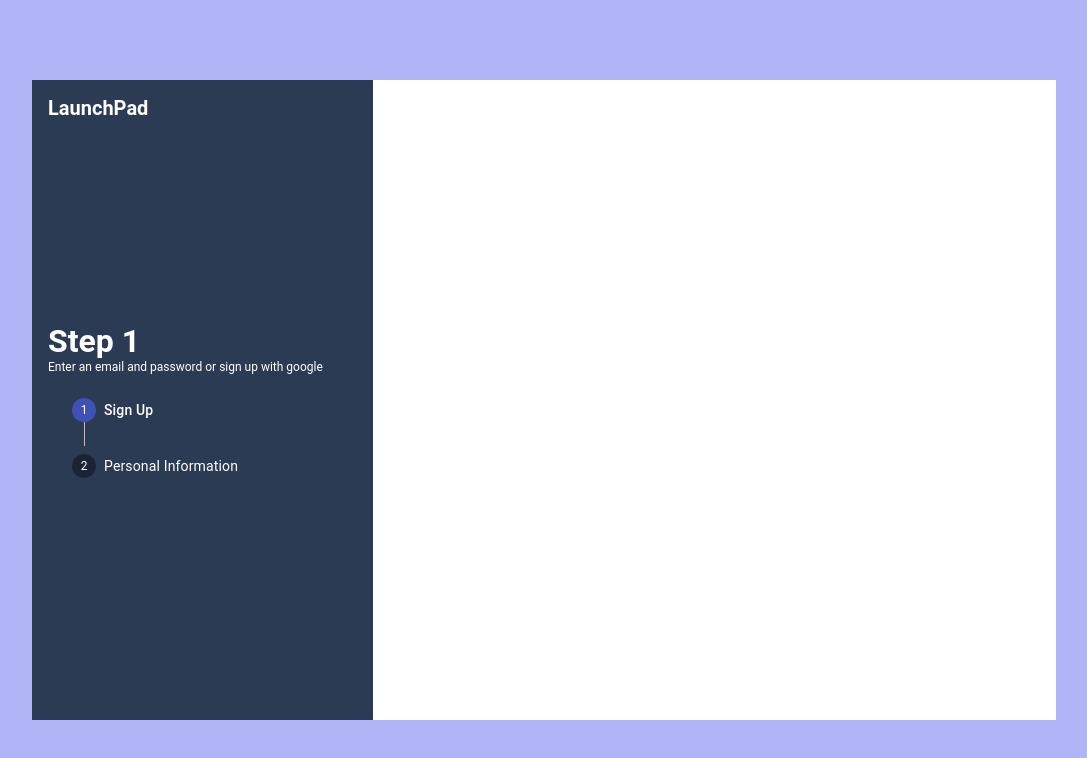
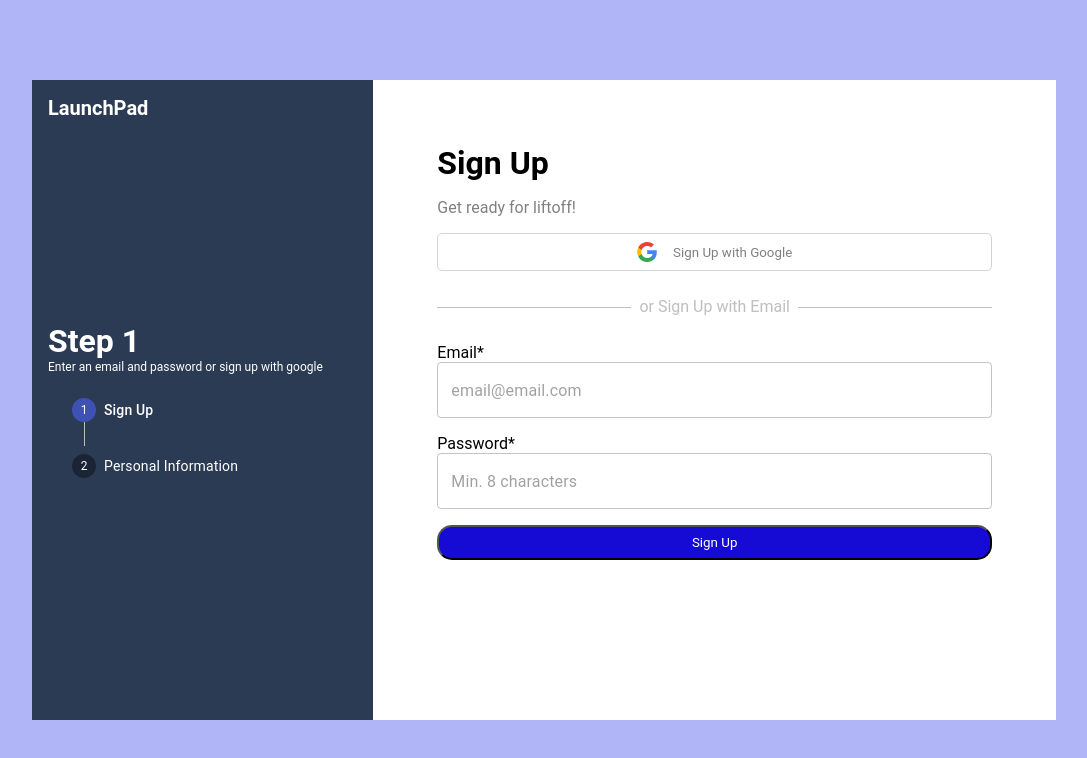
Before and after one commit to RealJasomo/SES-Hackathon-Investors, a React (Create React App) app in the folder frontend/: page /signup in a window 1280 px wide. Shown: the top 758 px of the page, without its empty margins (96-1183 px from the left). Built offline with nearby package versions, Linux system fonts and the light colour scheme; no server answers; the HTML template or start-up script is replaced by a standard one.

Commit message:
refactored into components

```diff
--- /dev/null
+++ b/frontend/src/components/HrWithText.module.scss
@@ -0,0 +1,27 @@
+hr {
+  margin-block: 1rem;
+  line-height: 1em;
+  position: relative;
+  outline: 0;
+  border: 0;
+  color: gray;
+  text-align: center;
+  opacity: 0.5;
+  &::before {
+    content: "";
+    background: gray;
+    position: absolute;
+    left: 0;
+    top: 50%;
+    width: 100%;
+    height: 1px;
+  }
+  &::after {
+    content: attr(data-text);
+    position: relative;
+    display: inline-block;
+    padding: 0.5em;
+    line-height: 1.5em;
+    background-color: #ffffff;
+  }
+}
--- /dev/null
+++ b/frontend/src/components/HrWithText.tsx
@@ -0,0 +1,10 @@
+import React from 'react';
+
+import styles from './HrWithText.module.scss';
+
+interface IHrWithTextProps{
+    text: string
+}
+export default function HrWithText(props: IHrWithTextProps){
+    return (<hr className={styles.hr} data-text={props.text}/>);
+}
--- /dev/null
+++ b/frontend/src/components/LoginForm.module.scss
@@ -0,0 +1,51 @@
+$primary: #150bd4;
+.loginForm {
+  padding: 3rem;
+  p {
+    color: gray;
+    &.loginSubtitle {
+      margin-block: 1rem;
+    }
+    &.fieldLabel {
+      margin-top: 1rem;
+      color: black;
+    }
+  }
+  .loginButton {
+    width: 100%;
+    margin-block: 1rem;
+    padding-block: 0.5rem;
+    border-radius: 15px;
+    font-weight: 400;
+    color: #ffffff;
+    background-color: $primary;
+  }
+  .googleButton {
+    display: flex;
+    justify-content: center;
+    width: 100%;
+    margin-block: 1rem;
+    padding: 0.5rem 0 !important;
+    display: flex;
+    align-items: center;
+    & > * {
+      flex-grow: 0;
+    }
+    text-transform: none;
+    border-radius: 5px;
+    border: 1px solid lightgray;
+    padding: 0 3rem;
+    background-color: #ffffff;
+    .googleLogo {
+      height: 1.25rem;
+      width: 1.25rem;
+      margin-right: 1rem;
+    }
+  }
+  .loginFooter {
+    display: flex;
+    width: 100%;
+    justify-content: space-between;
+    align-items: center;
+  }
+}
--- /dev/null
+++ b/frontend/src/components/LoginForm.tsx
@@ -0,0 +1,66 @@
+import React, { useState } from 'react';
+import TextField from '@material-ui/core/TextField';
+import { ReactComponent as GoogleIcon } from '@res/google.svg';
+import { Checkbox, FormControlLabel } from '@material-ui/core';
+import firebase from '@fire';
+
+import styles from './LoginForm.module.scss';
+import HrWithText from './HrWithText';
+
+interface ILoginFormProps{
+    signup?: boolean
+}
+
+export default function LoginForm(props: ILoginFormProps){
+    const [email, setEmail] = useState<string>("");
+    const [password, setPassword] = useState<string>("");
+    const action = props.signup ? 'Up' : 'In';
+    const pageType = props.signup ? 'Sign Up' : 'Login'
+    const handleSubmit = async (e: React.FormEvent<HTMLFormElement>) => {
+        e.preventDefault();
+        await firebase.auth().signInWithEmailAndPassword(email, password);
+    }
+
+    const handleTextChange = (updator: React.Dispatch<React.SetStateAction<string>>) => (e: React.ChangeEvent<HTMLInputElement | HTMLTextAreaElement>) => {
+        updator(e.target.value);
+    };
+
+    const handleGooglelogin = async () => {
+        var provider: firebase.auth.GoogleAuthProvider = new firebase.auth.GoogleAuthProvider();
+        await firebase.auth().signInWithPopup(provider);
+    }
+
+    return (
+        <form className={styles.loginForm} onSubmit={handleSubmit}>
+                    <h1 className={styles.loginHeader}>{pageType}</h1>
+                    <p className={styles.loginSubtitle}>Get ready for liftoff!</p>
+                    <button
+                        className={styles.googleButton}
+                        onClick={handleGooglelogin}>
+                        <GoogleIcon className={styles.googleLogo}/>
+                        <p>Sign {action} with Google</p>
+                    </button>
+                    <HrWithText text={`or Sign ${action} with Email`}/>
+                    <div>
+                        <p className={styles.fieldLabel}>Email*</p>
+                        <TextField value={email} onChange={handleTextChange(setEmail)} placeholder="email@email.com" variant="outlined" fullWidth required/>
+                    </div>
+                    <div>
+                        <p className={styles.fieldLabel}>Password*</p>
+                        <TextField value={password} onChange={handleTextChange(setPassword)} placeholder="Min. 8 characters" type="password" variant="outlined" fullWidth required/>
+                    </div>
+                   {!props.signup&&<div className={styles.loginFooter}>
+                       <FormControlLabel
+                        label="Remember me"
+                        labelPlacement="end"
+                        control={<Checkbox color="primary"/>}/>
+                        <a href="#">Forgot Password?</a>
+                   </div>}
+                    <button
+                        type="submit"
+                        className={styles.loginButton}>
+                            {pageType}
+                    </button>
+                </form>
+    );
+}
--- a/frontend/src/pages/LoginPage.module.scss
+++ b/frontend/src/pages/LoginPage.module.scss
@@ -11,82 +11,5 @@
     .loginAside {
       background-color: $primary;
     }
-    .loginForm {
-      padding: 3rem;
-      p {
-        color: gray;
-        &.loginSubtitle {
-          margin-block: 1rem;
-        }
-        &.fieldLabel {
-          margin-top: 1rem;
-          color: black;
-        }
-      }
-      .loginButton {
-        width: 100%;
-        margin-block: 1rem;
-        padding-block: 0.5rem;
-        border-radius: 15px;
-        font-weight: 400;
-        color: #ffffff;
-        background-color: $primary;
-      }
-      .googleButton {
-        display: flex;
-        justify-content: center;
-        width: 100%;
-        margin-block: 1rem;
-        padding: 0.5rem 0 !important;
-        display: flex;
-        align-items: center;
-        & > * {
-          flex-grow: 0;
-        }
-        text-transform: none;
-        border-radius: 5px;
-        border: 1px solid lightgray;
-        padding: 0 3rem;
-        background-color: #ffffff;
-        .googleLogo {
-          height: 1.25rem;
-          width: 1.25rem;
-          margin-right: 1rem;
-        }
-      }
-      hr.loginDivider {
-        margin-block: 1rem;
-        line-height: 1em;
-        position: relative;
-        outline: 0;
-        border: 0;
-        color: gray;
-        text-align: center;
-        opacity: 0.5;
-        &::before {
-          content: "";
-          background: gray;
-          position: absolute;
-          left: 0;
-          top: 50%;
-          width: 100%;
-          height: 1px;
-        }
-        &::after {
-          content: "or Sign In with Email";
-          position: relative;
-          display: inline-block;
-          padding: 0.5em;
-          line-height: 1.5em;
-          background-color: #ffffff;
-        }
-      }
-      .loginFooter {
-        display: flex;
-        width: 100%;
-        justify-content: space-between;
-        align-items: center;
-      }
-    }
   }
 }
--- a/frontend/src/pages/LoginPage.tsx
+++ b/frontend/src/pages/LoginPage.tsx
@@ -1,65 +1,14 @@
-import React, { useState } from 'react';
-import TextField from '@material-ui/core/TextField';
-import firebase from '@fire';
+import React from 'react';
+import LoginForm from '@components/LoginForm';
 
-import { ReactComponent as GoogleIcon } from '@res/google.svg';
 import styles from './LoginPage.module.scss';
-import { Checkbox, FormControlLabel } from '@material-ui/core';
-
 
 export default function LoginPage(){
-    const [email, setEmail] = useState<string>("");
-    const [password, setPassword] = useState<string>("");
-
-    const handleSubmit = async (e: React.FormEvent<HTMLFormElement>) => {
-        e.preventDefault();
-        await firebase.auth().signInWithEmailAndPassword(email, password);
-    }
-
-    const handleTextChange = (updator: React.Dispatch<React.SetStateAction<string>>) => (e: React.ChangeEvent<HTMLInputElement | HTMLTextAreaElement>) => {
-        updator(e.target.value);
-    };
-
-    const handleGooglelogin = async () => {
-        var provider: firebase.auth.GoogleAuthProvider = new firebase.auth.GoogleAuthProvider();
-        await firebase.auth().signInWithPopup(provider);
-    }
-
     return(
     <div className={styles.loginContainer}>
         <div className={styles.loginCard}>
             <div className={styles.loginForm}>
-                <form onSubmit={handleSubmit}>
-                    <h1 className={styles.loginHeader}>Login</h1>
-                    <p className={styles.loginSubtitle}>Get ready for liftoff!</p>
-                    <button
-                        className={styles.googleButton}
-                        onClick={handleGooglelogin}>
-                        <GoogleIcon className={styles.googleLogo}/>
-                        <p>Sign In with Google</p>
-                    </button>
-                    <hr className={styles.loginDivider}/>
-                    <div>
-                        <p className={styles.fieldLabel}>Email*</p>
-                        <TextField value={email} onChange={handleTextChange(setEmail)} placeholder="email@email.com" variant="outlined" fullWidth required/>
-                    </div>
-                    <div>
-                        <p className={styles.fieldLabel}>Password*</p>
-                        <TextField value={password} onChange={handleTextChange(setPassword)} placeholder="Min. 8 characters" type="password" variant="outlined" fullWidth required/>
-                    </div>
-                   <div className={styles.loginFooter}>
-                       <FormControlLabel
-                        label="Remember me"
-                        labelPlacement="end"
-                        control={<Checkbox color="primary"/>}/>
-                        <a href="#">Forgot Password?</a>
-                   </div>
-                    <button
-                        type="submit"
-                        className={styles.loginButton}>
-                            Login
-                    </button>
-                </form>
+                <LoginForm/>
             </div>
             <div className={styles.loginAside}>
 
--- a/frontend/src/pages/SignupPage.tsx
+++ b/frontend/src/pages/SignupPage.tsx
@@ -1,3 +1,4 @@
+import LoginForm from '@components/LoginForm';
 import { Step, StepLabel, Stepper } from '@material-ui/core';
 import React, { useState } from 'react';
 
@@ -45,7 +46,7 @@ export default function SignupPage(){
                     </div>
                 </div>
                 <div className={styles.signupArea}>
-
+                    {step.number==1&&<LoginForm signup/>}
                 </div>
             </div>
         </div>);
--- a/frontend/tsconfig.base.json
+++ b/frontend/tsconfig.base.json
@@ -24,7 +24,8 @@
       "@fire": ["firebase/Firebase.ts"],
       "@contexts/*": ["contexts/*"],
       "@pages": ["pages"],
-      "@res/*": ["res/*"]
+      "@res/*": ["res/*"],
+      "@components/*": ["components/*"]
     }
   },
   "include": [
```
